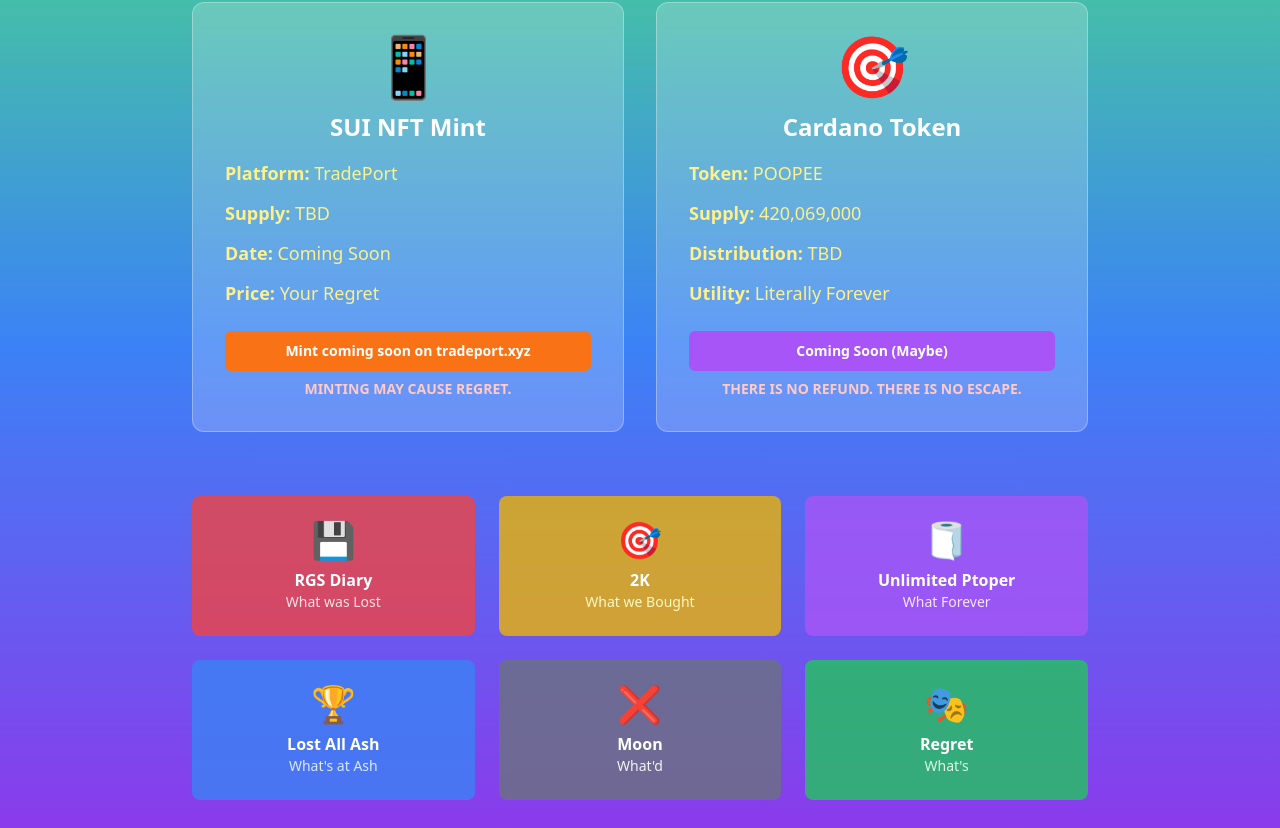
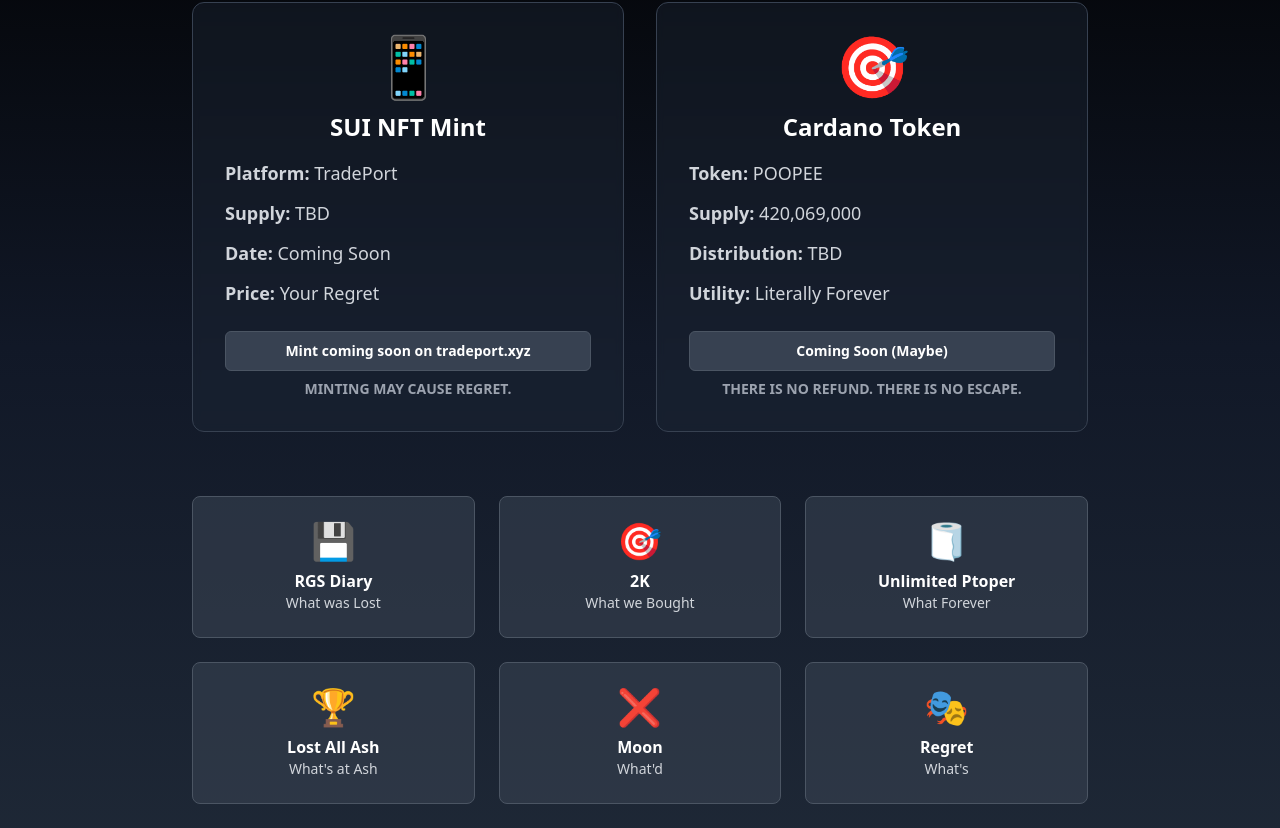
Before and after one commit to tradenly/test-repo, a React (Vite) app: page / in a window 1280 px wide. Shown: the part 1992-2820 px from the top of the page. Built offline with nearby package versions, Linux system fonts and the light colour scheme.

Commit message:
Fix: Apply dark gradient to Memeomics section
Corrected the spelling of "Memeomics" and applied a dark gradient background transition to the section, ensuring it goes from dark black to dark gray.

```diff
--- a/src/components/MintInfoSection.tsx
+++ b/src/components/MintInfoSection.tsx
@@ -3,83 +3,83 @@ import { Button } from "@/components/ui/button";
 
 export const MintInfoSection = () => {
   return (
-    <section className="py-20 px-4 bg-gradient-to-b from-green-400 via-blue-500 to-purple-600">
+    <section className="py-20 px-4 bg-gradient-to-b from-black via-gray-900 to-gray-800">
       <div className="max-w-4xl mx-auto text-center">
         <h2 className="text-5xl font-bold text-white mb-16">
-          The Memeomics 📊
+          The MEMENOMICS 📊
         </h2>
 
         <div className="grid md:grid-cols-2 gap-8 mb-16">
-          <div className="bg-white/20 backdrop-blur-sm rounded-xl p-8 border border-white/30">
+          <div className="bg-gray-800/40 backdrop-blur-sm rounded-xl p-8 border border-gray-700">
             <div className="text-6xl mb-4">📱</div>
             <h3 className="text-2xl font-bold text-white mb-4">SUI NFT Mint</h3>
             <div className="space-y-3 text-left">
-              <p className="text-lg text-yellow-200"><span className="font-bold">Platform:</span> TradePort</p>
-              <p className="text-lg text-yellow-200"><span className="font-bold">Supply:</span> TBD</p>
-              <p className="text-lg text-yellow-200"><span className="font-bold">Date:</span> Coming Soon</p>
-              <p className="text-lg text-yellow-200"><span className="font-bold">Price:</span> Your Regret</p>
+              <p className="text-lg text-gray-300"><span className="font-bold">Platform:</span> TradePort</p>
+              <p className="text-lg text-gray-300"><span className="font-bold">Supply:</span> TBD</p>
+              <p className="text-lg text-gray-300"><span className="font-bold">Date:</span> Coming Soon</p>
+              <p className="text-lg text-gray-300"><span className="font-bold">Price:</span> Your Regret</p>
             </div>
-            <Button className="w-full mt-6 bg-orange-500 hover:bg-orange-600 text-white font-bold">
+            <Button className="w-full mt-6 bg-gray-700 hover:bg-gray-600 text-white font-bold border border-gray-600">
               Mint coming soon on tradeport.xyz
             </Button>
-            <p className="text-sm text-red-200 mt-2 font-bold">
+            <p className="text-sm text-gray-400 mt-2 font-bold">
               MINTING MAY CAUSE REGRET.
             </p>
           </div>
 
-          <div className="bg-white/20 backdrop-blur-sm rounded-xl p-8 border border-white/30">
+          <div className="bg-gray-800/40 backdrop-blur-sm rounded-xl p-8 border border-gray-700">
             <div className="text-6xl mb-4">🎯</div>
             <h3 className="text-2xl font-bold text-white mb-4">Cardano Token</h3>
             <div className="space-y-3 text-left">
-              <p className="text-lg text-yellow-200"><span className="font-bold">Token:</span> POOPEE</p>
-              <p className="text-lg text-yellow-200"><span className="font-bold">Supply:</span> 420,069,000</p>
-              <p className="text-lg text-yellow-200"><span className="font-bold">Distribution:</span> TBD</p>
-              <p className="text-lg text-yellow-200"><span className="font-bold">Utility:</span> Literally Forever</p>
+              <p className="text-lg text-gray-300"><span className="font-bold">Token:</span> POOPEE</p>
+              <p className="text-lg text-gray-300"><span className="font-bold">Supply:</span> 420,069,000</p>
+              <p className="text-lg text-gray-300"><span className="font-bold">Distribution:</span> TBD</p>
+              <p className="text-lg text-gray-300"><span className="font-bold">Utility:</span> Literally Forever</p>
             </div>
-            <Button className="w-full mt-6 bg-purple-500 hover:bg-purple-600 text-white font-bold">
+            <Button className="w-full mt-6 bg-gray-700 hover:bg-gray-600 text-white font-bold border border-gray-600">
               Coming Soon (Maybe)
             </Button>
-            <p className="text-sm text-red-200 mt-2 font-bold">
+            <p className="text-sm text-gray-400 mt-2 font-bold">
               THERE IS NO REFUND. THERE IS NO ESCAPE.
             </p>
           </div>
         </div>
 
         <div className="grid grid-cols-2 md:grid-cols-3 gap-6">
-          <div className="bg-red-500/80 rounded-lg p-6 text-center">
+          <div className="bg-gray-700/60 rounded-lg p-6 text-center border border-gray-600">
             <div className="text-4xl mb-2">💾</div>
             <p className="text-white font-bold">RGS Diary</p>
-            <p className="text-sm text-red-100">What was Lost</p>
+            <p className="text-sm text-gray-300">What was Lost</p>
           </div>
 
-          <div className="bg-yellow-500/80 rounded-lg p-6 text-center">
+          <div className="bg-gray-700/60 rounded-lg p-6 text-center border border-gray-600">
             <div className="text-4xl mb-2">🎯</div>
             <p className="text-white font-bold">2K</p>
-            <p className="text-sm text-yellow-100">What we Bought</p>
+            <p className="text-sm text-gray-300">What we Bought</p>
           </div>
 
-          <div className="bg-purple-500/80 rounded-lg p-6 text-center">
+          <div className="bg-gray-700/60 rounded-lg p-6 text-center border border-gray-600">
             <div className="text-4xl mb-2">🧻</div>
             <p className="text-white font-bold">Unlimited Ptoper</p>
-            <p className="text-sm text-purple-100">What Forever</p>
+            <p className="text-sm text-gray-300">What Forever</p>
           </div>
 
-          <div className="bg-blue-500/80 rounded-lg p-6 text-center">
+          <div className="bg-gray-700/60 rounded-lg p-6 text-center border border-gray-600">
             <div className="text-4xl mb-2">🏆</div>
             <p className="text-white font-bold">Lost All Ash</p>
-            <p className="text-sm text-blue-100">What's at Ash</p>
+            <p className="text-sm text-gray-300">What's at Ash</p>
           </div>
 
-          <div className="bg-gray-500/80 rounded-lg p-6 text-center">
+          <div className="bg-gray-700/60 rounded-lg p-6 text-center border border-gray-600">
             <div className="text-4xl mb-2">❌</div>
             <p className="text-white font-bold">Moon</p>
-            <p className="text-sm text-gray-100">What'd</p>
+            <p className="text-sm text-gray-300">What'd</p>
           </div>
 
-          <div className="bg-green-500/80 rounded-lg p-6 text-center">
+          <div className="bg-gray-700/60 rounded-lg p-6 text-center border border-gray-600">
             <div className="text-4xl mb-2">🎭</div>
             <p className="text-white font-bold">Regret</p>
-            <p className="text-sm text-green-100">What's</p>
+            <p className="text-sm text-gray-300">What's</p>
           </div>
         </div>
       </div>
```
